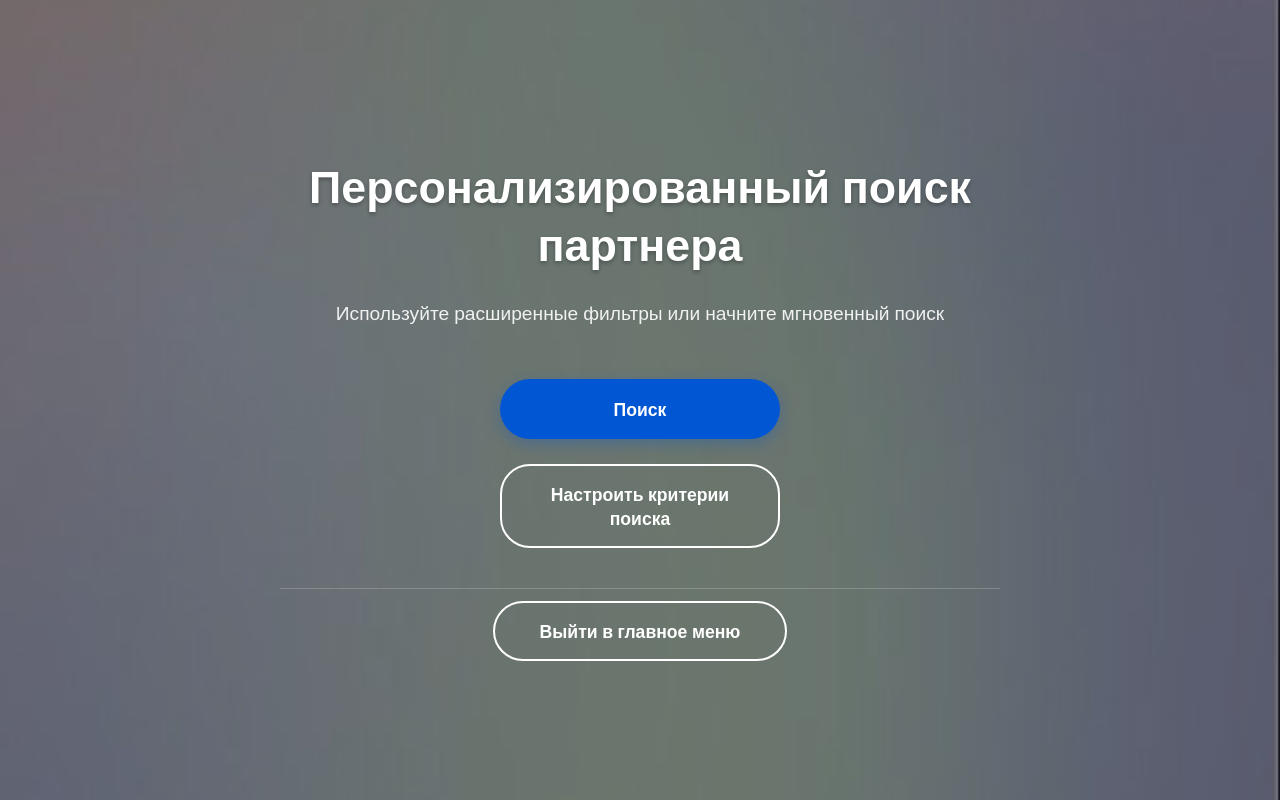
After one commit to porofieff/AstralBind, a Django app: page /main_ahp in a window 1280 px wide. The commit adds this page. Run offline with Django 5.2, Linux system fonts and the light colour scheme; a user stored in the database is signed in.

Commit message:
ahp_main_page ready

```diff
--- /dev/null
+++ b/astralbind/lk/templates/main_ahp.html
@@ -0,0 +1,143 @@
+{% load static %}
+
+<!doctype html>
+<html lang="ru">
+<head>
+    <meta charset="UTF-8">
+    <meta name="viewport" content="width=device-width, initial-scale=1.0">
+    <title>Поиск партнера</title>
+    <link href="https://fonts.googleapis.com/css2?family=Open+Sans:wght@400;500;600;700&display=swap" rel="stylesheet">
+    <style>
+        * {
+            margin: 0;
+            padding: 0;
+            box-sizing: border-box;
+            font-family: "Open Sans", sans-serif;
+        }
+
+        body {
+            min-height: 100vh;
+            background: linear-gradient(rgba(0, 0, 0, 0.5), rgba(0, 0, 0, 0.5)),
+                        url("{% static 'images/bg_profile_view_edit.jpg' %}");
+            background-size: cover;
+            background-position: center;
+            display: flex;
+            align-items: center;
+            justify-content: center;
+        }
+
+        .search-container {
+            text-align: center;
+            padding: 40px;
+            max-width: 800px;
+            width: 90%;
+        }
+
+        .search-title {
+            color: #fff;
+            font-size: 2.8rem;
+            margin-bottom: 25px;
+            line-height: 1.3;
+            text-shadow: 0 2px 4px rgba(0, 0, 0, 0.3);
+        }
+
+        .search-subtitle {
+            color: rgba(255, 255, 255, 0.9);
+            font-size: 1.2rem;
+            margin-bottom: 50px;
+            line-height: 1.6;
+        }
+
+        .buttons-wrapper {
+            display: flex;
+            flex-direction: column;
+            gap: 25px;
+            align-items: center;
+            margin-bottom: 30px;
+        }
+
+        .search-button {
+            padding: 16px 45px;
+            border-radius: 30px;
+            text-decoration: none;
+            font-weight: 600;
+            font-size: 1.1rem;
+            transition: all 0.3s ease;
+            width: 100%;
+            max-width: 280px;
+            text-align: center;
+            cursor: pointer;
+            border: 2px solid transparent;
+        }
+
+        /* Обновленные стили кнопок */
+        .primary-btn {
+            background: #0056d3;
+            color: #fff !important;
+            box-shadow: 0 5px 15px rgba(0, 86, 211, 0.3);
+        }
+
+        .primary-btn:hover {
+            transform: translateY(-2px);
+            box-shadow: 0 7px 20px rgba(0, 86, 211, 0.4);
+            background: #0040a1;
+        }
+
+        .secondary-btn {
+            background: transparent;
+            color: #fff !important;
+            border: 2px solid #fff;
+            backdrop-filter: blur(5px);
+        }
+
+        .secondary-btn:hover {
+            background: rgba(255, 255, 255, 0.1);
+            transform: translateY(-2px);
+        }
+
+        .logout-section {
+            margin-top: 40px;
+            border-top: 1px solid rgba(255, 255, 255, 0.2);
+            padding-top: 30px;
+        }
+
+        @media (max-width: 768px) {
+            .search-title {
+                font-size: 2rem;
+                margin-bottom: 20px;
+            }
+
+            .search-subtitle {
+                font-size: 1rem;
+                margin-bottom: 40px;
+            }
+
+            .search-button {
+                padding: 14px 25px;
+                font-size: 1rem;
+            }
+
+            .logout-section {
+                margin-top: 30px;
+                padding-top: 20px;
+            }
+        }
+    </style>
+</head>
+<body>
+    <div class="search-container">
+        <h1 class="search-title">Персонализированный поиск партнера</h1>
+        <p class="search-subtitle">Используйте расширенные фильтры или начните мгновенный поиск</p>
+
+        <div class="buttons-wrapper">
+            <!-- Измененные кнопки с новыми стилями -->
+            <a href="#" class="search-button primary-btn">Поиск</a>
+            <a href="{% url 'select_ahp' %}" class="search-button secondary-btn">Настроить критерии поиска</a>
+        </div>
+
+        <div class="logout-section">
+            <a href="{% url 'main_page' %}" class="search-button secondary-btn">Выйти в главное меню</a>
+        </div>
+    </div>
+</body>
+</html>
--- a/astralbind/lk/templates/main_page.html
+++ b/astralbind/lk/templates/main_page.html
@@ -362,7 +362,7 @@
                     Мы помогаем вам обрести настоящие отношения через общие
                     интересы и современные технологии поиска
                 </p>
-                <a href="#" class="cta-button">Начать поиск</a>
+                <a href="{% url 'main_ahp' %}" class="cta-button">Начать поиск</a>
             </div>
         </section>
 
--- a/astralbind/lk/templates/select_ahp.html
+++ b/astralbind/lk/templates/select_ahp.html
@@ -17,9 +17,7 @@
         }
 
         body {
-            background: #f8f9fa;
-            color: #000;
-            line-height: 1.6;
+
         }
 
         .container {
--- a/astralbind/lk/urls.py
+++ b/astralbind/lk/urls.py
@@ -13,4 +13,5 @@ urlpatterns = [
     path('my_chats/', views.chat_list, name='chats_list'),
     path('chat/', include('chat.urls')),
     path('select_ahp', views.select_ahp, name='select_ahp'),
+    path('main_ahp', views.main_ahp, name='main_ahp'),
 ]
--- a/astralbind/lk/views.py
+++ b/astralbind/lk/views.py
@@ -107,6 +107,10 @@ def profile_view(request):
 def select_ahp(request):
     return render(request, 'select_ahp.html')
 
+@login_required
+def main_ahp(request):
+    return render(request, 'main_ahp.html')
+
 def page_not_found(request, exception):
     return HttpResponseNotFound("<h1>Страница не найдена</h1>")
 
```
Also changed, not shown: astralbind/db.sqlite3.
